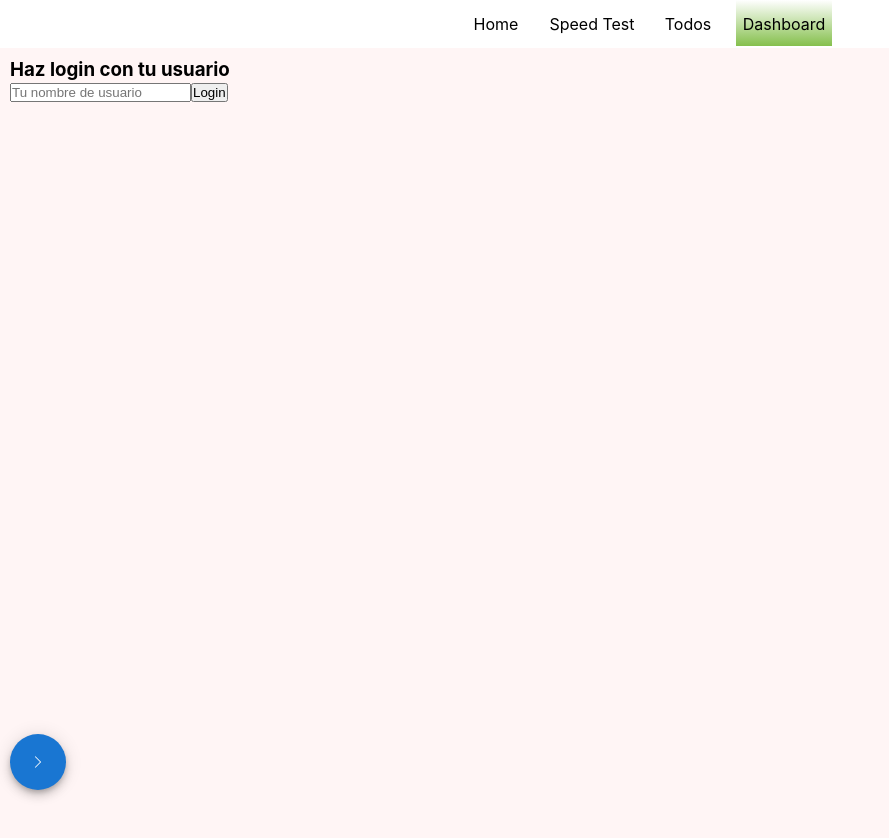
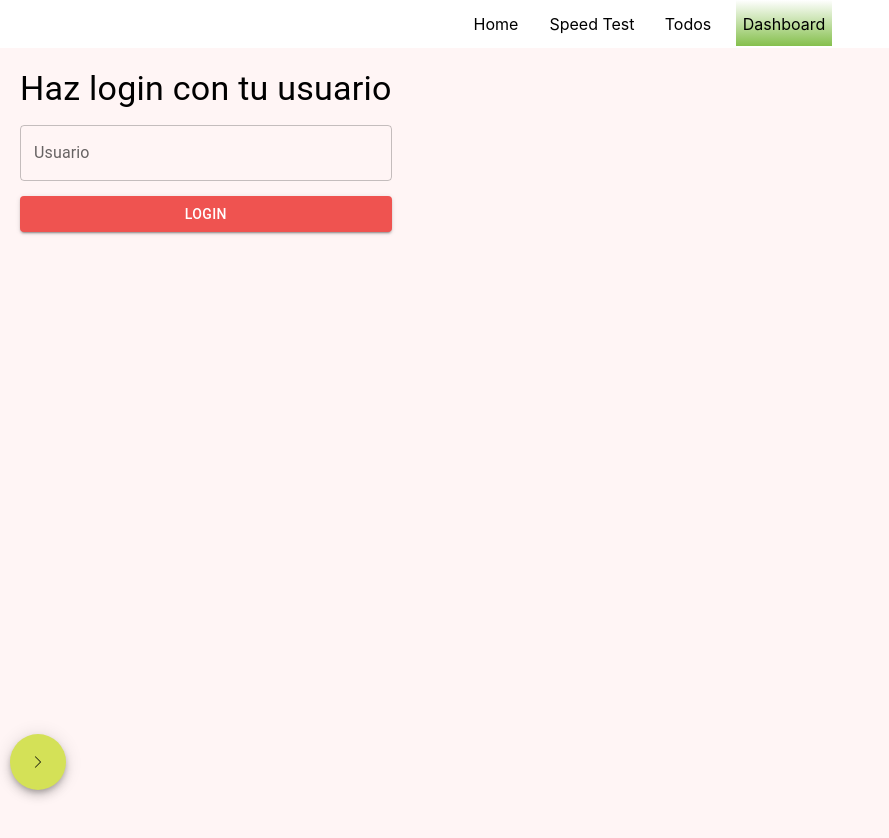
Before and after one commit to gorkavillara/formacion-3-octubre-2022, a React (Create React App) app: page /dashboard/login in a window 1280 px wide. Both pictures are taken after a click on the button 97 px from the left and 355 px from the top of the page. Shown: the top 838 px of the page, without its empty margins (0-889 px from the left). Built offline with nearby package versions, Linux system fonts and the light colour scheme; no server answers.

Commit message:
🎨 Tema 10 - Customizando MUI

```diff
--- a/src/App.js
+++ b/src/App.js
@@ -5,14 +5,20 @@ import NavBar from "./components/common/NavBar";
 import { BrowserRouter } from "react-router-dom";
 import AppRoutes from "./routes/AppRoutes";
 
+import { ThemeProvider } from "@mui/material";
+
+import { nuestroTema, segundoTema } from "./themes"
+
 function App() {
   return (
+    <ThemeProvider theme={segundoTema}>
       <BrowserRouter>
         <div className="App">
           <NavBar />
           <AppRoutes />
         </div>
       </BrowserRouter>
+    </ThemeProvider>
   );
 }
 
--- /dev/null
+++ b/src/themes/index.js
@@ -0,0 +1,36 @@
+import { createTheme, colors } from "@mui/material";
+
+export const nuestroTema = createTheme({
+  palette: {
+    primary: {
+      main: "#182747",
+      light: "#667eb0",
+      dark: "#151e30",
+    },
+    secondary: {
+      main: "#562B08",
+      light: "#a86631",
+      dark: "#422813",
+    },
+    warning: {
+      main: colors.lime[400],
+      light: colors.lime[300],
+      dark: colors.lime[600],
+    },
+  },
+});
+
+export const segundoTema = createTheme({
+  palette: {
+    primary: {
+      main: colors.red[400],
+      light: colors.red[300],
+      dark: colors.red[600],
+    },
+    secondary: {
+      main: colors.lime[400],
+      light: colors.lime[300],
+      dark: colors.lime[600],
+    },
+  },
+});
--- a/src/views/Dashboard/Dashboard.jsx
+++ b/src/views/Dashboard/Dashboard.jsx
@@ -35,7 +35,7 @@ const Dashboard = () => {
           sx={{ width: isOpen ? "200px" : "0px" }}
         >
           <Box sx={{ padding: "15px" }}>
-            <Typography variant="h5">Dashboard MUI</Typography>
+            <Typography variant="h5" color="secondary">Dashboard MUI</Typography>
           </Box>
           <Divider />
           <List>
@@ -86,7 +86,7 @@ const Dashboard = () => {
             </IconButton>
           </Box>
         </Drawer>
-        {!isOpen && <Fab color="primary" onClick={() => setIsOpen((prev) => !prev)} sx={{ position: "absolute", left: "10px", bottom: "10px" }}>
+        {!isOpen && <Fab color="secondary" onClick={() => setIsOpen((prev) => !prev)} sx={{ position: "absolute", left: "10px", bottom: "10px" }}>
           {isOpen ? (
             <BsChevronLeft />
           ) : (
--- a/src/views/Dashboard/views/Login.jsx
+++ b/src/views/Dashboard/views/Login.jsx
@@ -1,6 +1,20 @@
 import React, { useContext, useEffect, useRef } from "react";
 import { DashboardContext } from "../../../contexts/DashboardContextProvider";
 import { Navigate, useNavigate } from "react-router-dom";
+
+import { TextField, Button, Box, Typography, styled } from "@mui/material";
+
+const StyledBox = styled(Box)(({ theme }) => ({
+  display: "flex",
+  flexDirection: "column",
+  gap: "15px",
+  padding: "10px",
+  // backgroundColor: theme.palette.secondary.light
+}));
+
+const CustomTitle = styled(Typography)(({ theme }) => ({
+  color: theme.palette.primary
+}))
 
 const Login = () => {
   const { activeUser, setActiveUser } = useContext(DashboardContext);
@@ -14,12 +28,23 @@ const Login = () => {
   //   activeUser !== null && navigate("/dashboard/perfil");
   // }, [activeUser, navigate]);
   return activeUser === null ? (
-    <div>
-      <h3>Haz login con tu usuario</h3>
-      <input type="text" ref={inputRef} placeholder="Tu nombre de usuario" />
-      <button onClick={login}>Login</button>
-    </div>
-  ) : <Navigate to="/dashboard/perfil" />
+    // <Box sx={{ display: "flex", flexDirection: "column", gap: "15px" }}>
+    <StyledBox>
+      <CustomTitle variant="h4">Haz login con tu usuario</CustomTitle>
+      <TextField
+        label="Usuario"
+        type="text"
+        ref={inputRef}
+        variant="outlined"
+      />
+      <Button color="primary" variant="contained" onClick={login}>
+        Login
+      </Button>
+    {/* // </Box> */}
+    </StyledBox>
+  ) : (
+    <Navigate to="/dashboard/perfil" />
+  );
 };
 
 export default Login;
```
Also changed, not shown: src/components/Performance.jsx (added, +9 -0 lines). Lines whose indentation alone changed are shown as unchanged.
